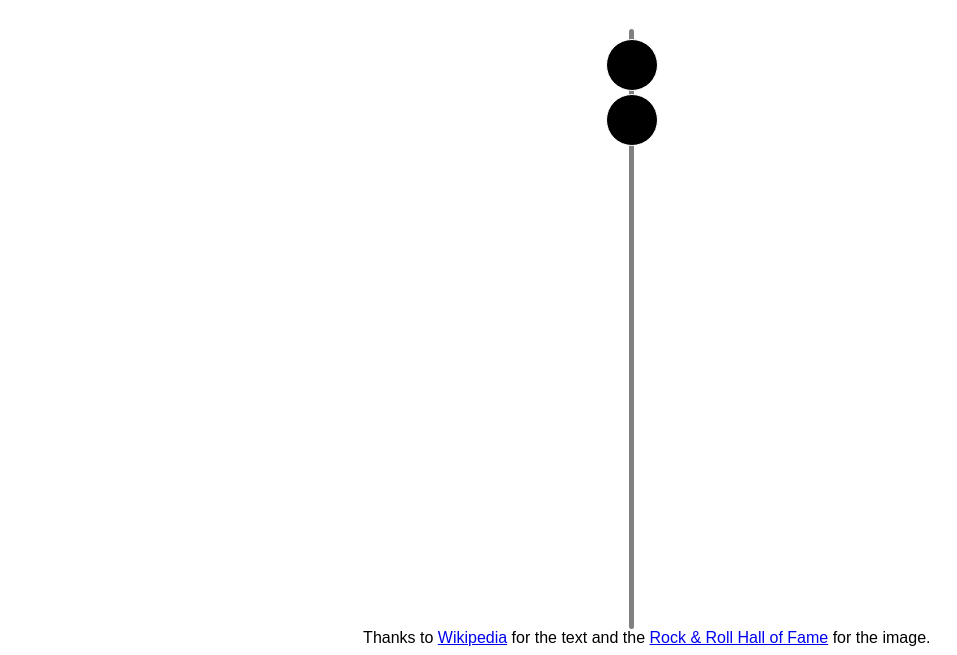
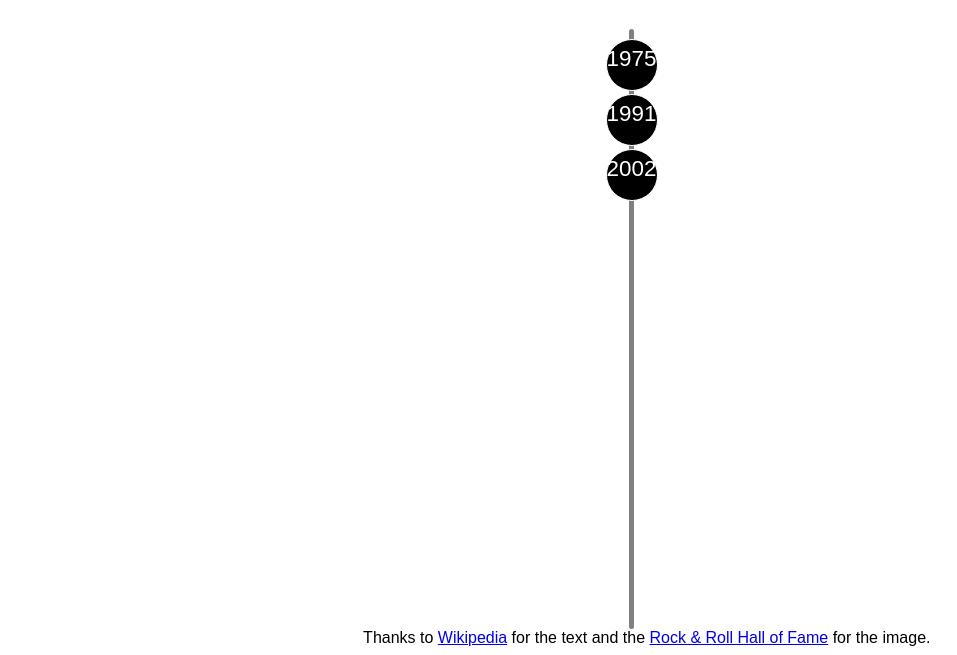
Before and after one commit to kgdiem/tribute-page, a plain HTML site: page index.html in a window 1280 px wide. Shown: the part 1691-2346 px from the top of the page, without its empty margins (9-966 px from the left). Drawn offline with Linux system fonts and the light colour scheme; a web font is replaced by a local one.

Commit message:
add a few dots

```diff
--- a/index.html
+++ b/index.html
@@ -34,8 +34,17 @@
             <div>
                 <div id="line"></div>
                 <div id="dots">
-                    <div class="dot"></div>
-                    <div class="dot"></div>
+                    <div class="dot">
+                        <p>1975</p>
+                    </div>
+
+                    <div class="dot">
+                        <p>1991</p>
+                    </div>
+
+                    <div class="dot">
+                        <p>2002</p>
+                    </div>
                 </div>
             </div>
         </section>
```
